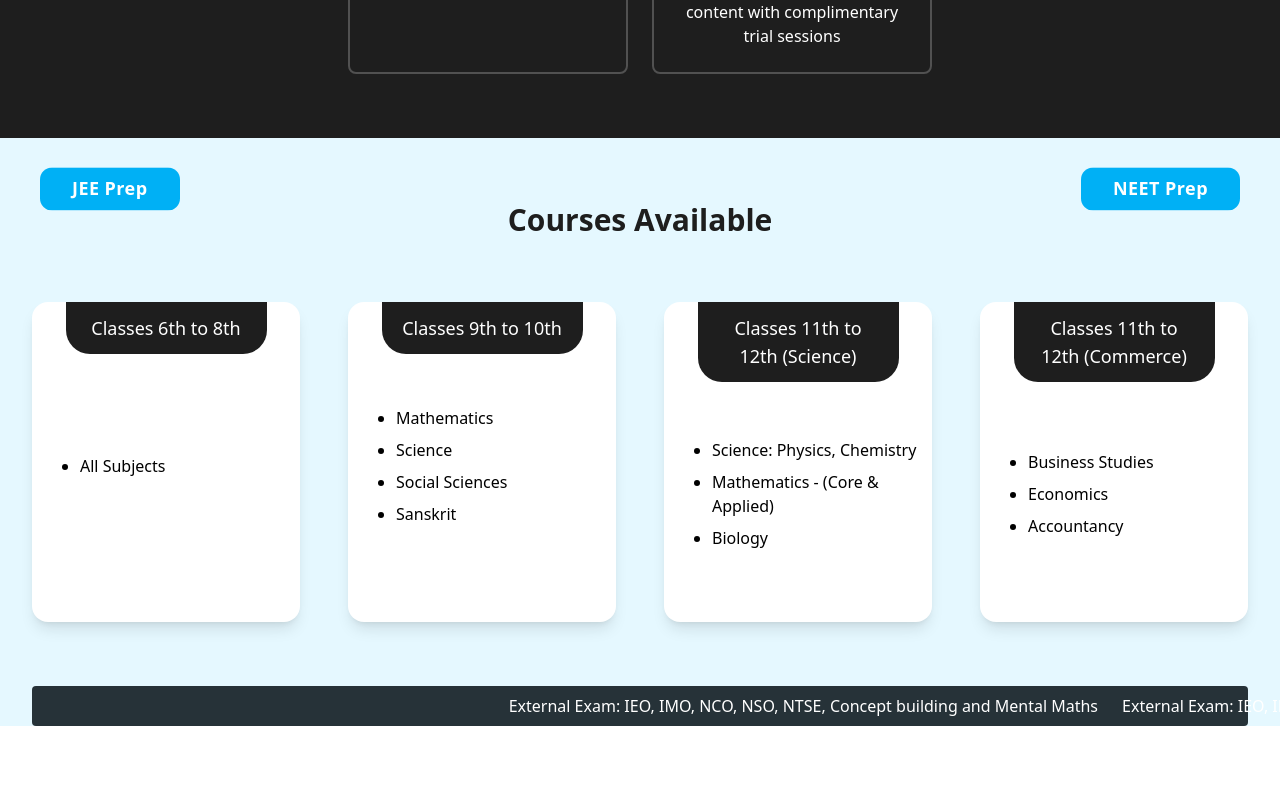
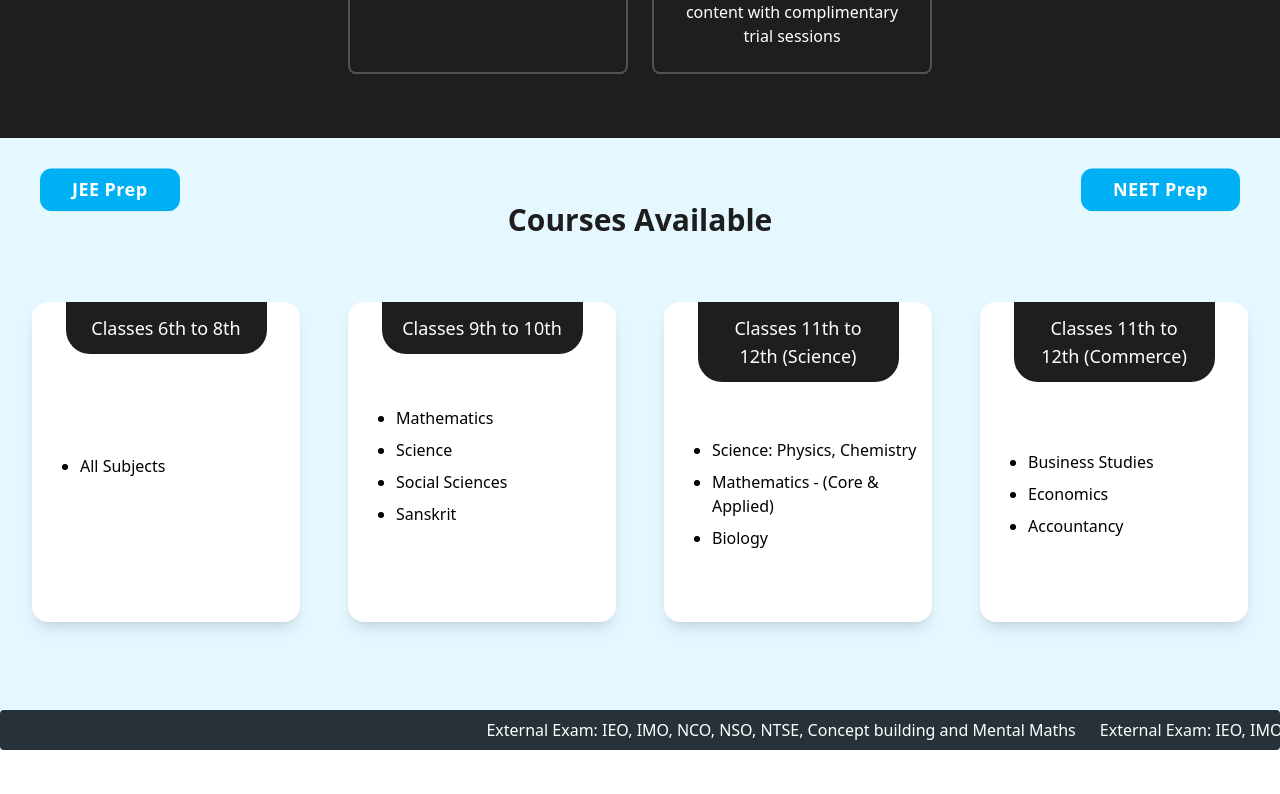
Before and after one commit to AakashRao-dev/next-wisdom-website, a Next.js app: page / in a window 1280 px wide. Shown: the part 1640-2434 px from the top of the page. Built offline with nearby package versions, Linux system fonts and the light colour scheme; no server answers.

Commit message:
added some changes to the UI

```diff
--- a/components/Courses.jsx
+++ b/components/Courses.jsx
@@ -1,7 +1,7 @@
 export default function Courses({ courses }) {
   return (
     <section
-      className="bg-blueLight flex flex-col justify-center items-center gap-16 pt-16 pb-0 px-8 overflow-hidden relative"
+      className="bg-blueLight flex flex-col justify-center items-center gap-16 pt-16 pb-32 px-8 overflow-hidden relative"
       id="courses"
     >
       <h2 className="text-3xl font-bold text-black">Courses Available</h2>
@@ -22,7 +22,7 @@ export default function Courses({ courses }) {
         ))}
       </div>
 
-      <div className="bg-blueDark text-white w-full py-1 rounded">
+      <div className="bg-blueDark text-white w-full py-1 rounded overflow-hidden absolute bottom-0">
         <p className="relative animate-move flex gap-6 text-base">
           <span className="py-1 text-center">
             External Exam: IEO, IMO, NCO, NSO, NTSE, Concept building and Mental
--- a/components/Hero.jsx
+++ b/components/Hero.jsx
@@ -39,7 +39,7 @@ export default function Hero() {
             </Link>
           </div>
         </div>
-        <div className="hidden md:block">
+        <div>
           <Lottie options={defaultOptions} className="h-[550px] shrink-0" />
         </div>
       </div>
```
